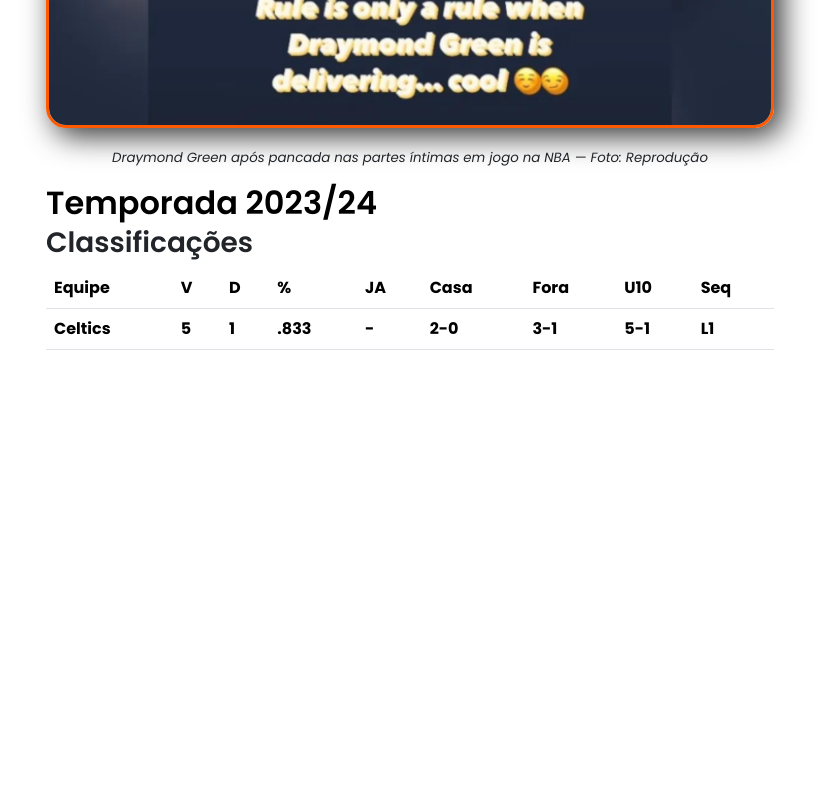
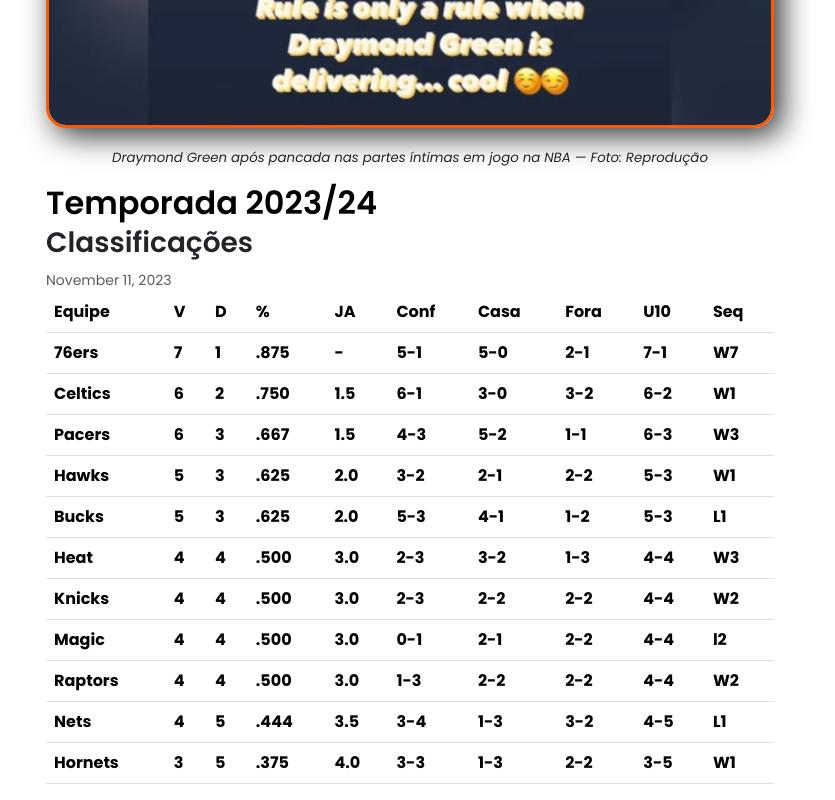
Before and after one commit to Dreamer2h0/Dunk-Blog, a plain HTML site: page index.html in a window 1280 px wide. Shown: the part 4344-5144 px from the top of the page, without its empty margins (36-871 px from the left). Before the commit the page ends 4710 px from the top, so only its background shows below. Drawn offline with nearby package versions, Linux system fonts and the light colour scheme.

Commit message:
update
atualizações home

```diff
--- a/index.html
+++ b/index.html
@@ -214,6 +214,7 @@
                     <h3 style="font-family: 'Poppins', sans-serif; font-weight: 600;">
                         Classificações
                     </h3>
+                    <small class="text-body-secondary">November 11, 2023</small>
 
                     <table class="table">
                         <thead>
@@ -223,6 +224,7 @@
                                 <th>D</th>
                                 <th>%</th>
                                 <th>JA</th>
+                                <th>Conf</th>
                                 <th>Casa</th>
                                 <th>Fora</th>
                                 <th>U10</th>
@@ -231,15 +233,136 @@
                         </thead>
                         <tbody>
                             <tr>
+                                <th>76ers</th>
+                                <th>7</th>
+                                <th>1</th>
+                                <th>.875</th>
+                                <th>-</th>
+                                <th>5-1</th>
+                                <th>5-0</th>
+                                <th>2-1</th>
+                                <th>7-1</th>
+                                <th>W7</th>
+                            </tr>
+                            <tr>
                                 <th>Celtics</th>
+                                <th>6</th>
+                                <th>2</th>
+                                <th>.750</th>
+                                <th>1.5</th>
+                                <th>6-1</th>
+                                <th>3-0</th>
+                                <th>3-2</th>
+                                <th>6-2</th>
+                                <th>W1</th>
+                            </tr>
+                            <tr>
+                                <th>Pacers</th>
+                                <th>6</th>
+                                <th>3</th>
+                                <th>.667</th>
+                                <th>1.5</th>
+                                <th>4-3</th>
+                                <th>5-2</th>
+                                <th>1-1</th>
+                                <th>6-3</th>
+                                <th>W3</th>
+                            </tr>
+                            <tr>
+                                <th>Hawks</th>
                                 <th>5</th>
-                                <th>1</th>
-                                <th>.833</th>
-                                <th>-</th>
-                                <th>2-0</th>
-                                <th>3-1</th>
-                                <th>5-1</th>
+                                <th>3</th>
+                                <th>.625</th>
+                                <th>2.0</th>
+                                <th>3-2</th>
+                                <th>2-1</th>
+                                <th>2-2</th>
+                                <th>5-3</th>
+                                <th>W1</th>
+                            </tr>
+                            <tr>
+                                <th>Bucks</th>
+                                <th>5</th>
+                                <th>3</th>
+                                <th>.625</th>
+                                <th>2.0</th>
+                                <th>5-3</th>
+                                <th>4-1</th>
+                                <th>1-2</th>
+                                <th>5-3</th>
                                 <th>L1</th>
+                            </tr>
+                            <tr>
+                                <th>Heat</th>
+                                <th>4</th>
+                                <th>4</th>
+                                <th>.500</th>
+                                <th>3.0</th>
+                                <th>2-3</th>
+                                <th>3-2</th>
+                                <th>1-3</th>
+                                <th>4-4</th>
+                                <th>W3</th>
+                            </tr>
+                            <tr>
+                                <th>Knicks</th>
+                                <th>4</th>
+                                <th>4</th>
+                                <th>.500</th>
+                                <th>3.0</th>
+                                <th>2-3</th>
+                                <th>2-2</th>
+                                <th>2-2</th>
+                                <th>4-4</th>
+                                <th>W2</th>
+                            </tr>
+                            <tr>
+                                <th>Magic</th>
+                                <th>4</th>
+                                <th>4</th>
+                                <th>.500</th>
+                                <th>3.0</th>
+                                <th>0-1</th>
+                                <th>2-1</th>
+                                <th>2-2</th>
+                                <th>4-4</th>
+                                <th>l2</th>
+                            </tr>
+                            <tr>
+                                <th>Raptors</th>
+                                <th>4</th>
+                                <th>4</th>
+                                <th>.500</th>
+                                <th>3.0</th>
+                                <th>1-3</th>
+                                <th>2-2</th>
+                                <th>2-2</th>
+                                <th>4-4</th>
+                                <th>W2</th>
+                            </tr>
+                            <tr>
+                                <th>Nets</th>
+                                <th>4</th>
+                                <th>5</th>
+                                <th>.444</th>
+                                <th>3.5</th>
+                                <th>3-4</th>
+                                <th>1-3</th>
+                                <th>3-2</th>
+                                <th>4-5</th>
+                                <th>L1</th>
+                            </tr>
+                            <tr>
+                                <th>Hornets</th>
+                                <th>3</th>
+                                <th>5</th>
+                                <th>.375</th>
+                                <th>4.0</th>
+                                <th>3-3</th>
+                                <th>1-3</th>
+                                <th>2-2</th>
+                                <th>3-5</th>
+                                <th>W1</th>
                             </tr>
                         </tbody>
                     </table>
```
